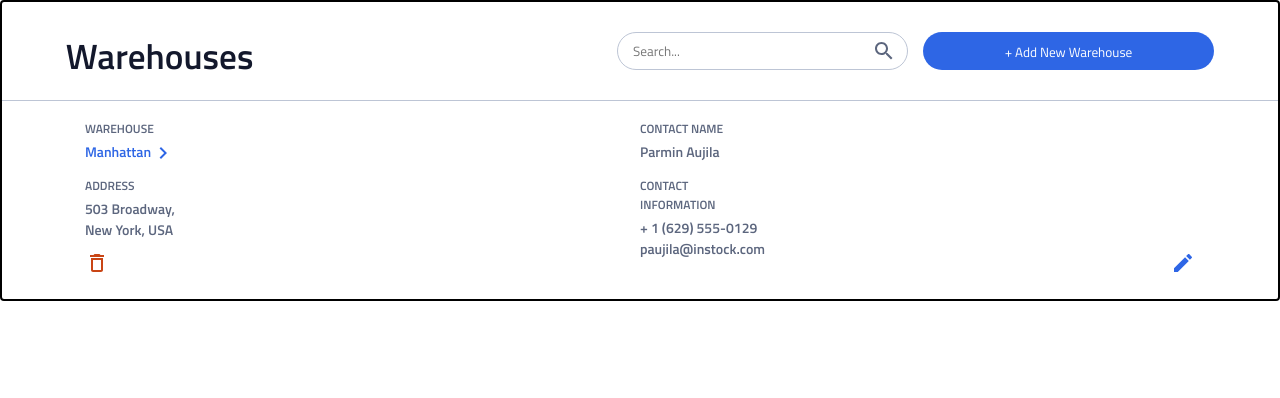
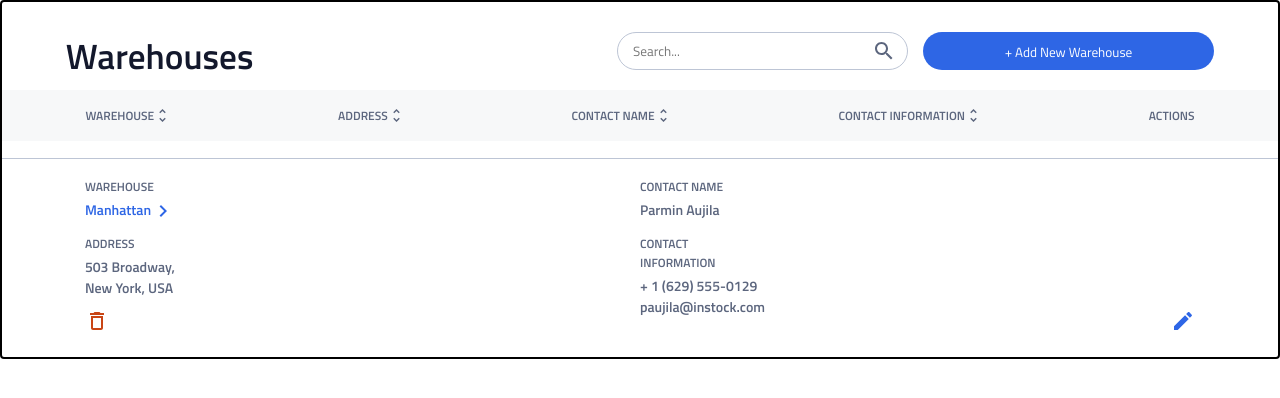
Before and after one commit to sandyngu/shredder-instock, a React (Create React App) app in the folder client/: page / in a window 1280 px wide. Shown: the top 398 px of the page. Built offline with nearby package versions, Linux system fonts and the light colour scheme.

Commit message:
Tablet Headings Bar

```diff
--- a/client/src/components/WarehousesList/WarehousesList.jsx
+++ b/client/src/components/WarehousesList/WarehousesList.jsx
@@ -17,23 +17,23 @@ function WarehousesList() {
             </div>
             <div className="warehouses__headings">
                 <div className="warehouses__title warehouses__title-warehouse">
-                    <p className="warehouses__headings-warehouse">WAREHOUSE</p>
+                    <h4 className="warehouses__headings-warehouse">WAREHOUSE</h4>
                     <img src={Arrows} alt="Arrows" className="warehouses__headings-icon"/>
                 </div>
                 <div className="warehouses__title warehouses__title-address">
-                    <p className="warehouses__headings-warehouse">ADDRESS</p>
+                    <h4 className="warehouses__headings-warehouse">ADDRESS</h4>
                     <img src={Arrows} alt="Arrows" className="warehouses__headings-icon"/>
                 </div>
                 <div className="warehouses__title warehouses__title-contact-name">
-                    <p className="warehouses__headings-warehouse">CONTACT NAME</p>
+                    <h4 className="warehouses__headings-warehouse">CONTACT NAME</h4>
                     <img src={Arrows} alt="Arrows" className="warehouses__headings-icon"/>
                 </div>
                 <div className="warehouses__title warehouses__title-contact-info">
-                    <p className="warehouses__headings-warehouse">CONTACT INFORMATION</p>
+                    <h4 className="warehouses__headings-warehouse">CONTACT INFORMATION</h4>
                     <img src={Arrows} alt="Arrows" className="warehouses__headings-icon"/>
                 </div>
                 <div className="warehouses__title warehouses__title-actions">
-                    <p className="warehouses__headings-warehouse">ACTIONS</p>
+                    <h4 className="warehouses__headings-warehouse">ACTIONS</h4>
                 </div>
             </div>
             <WarehouseListItem />
--- a/client/src/components/WarehousesList/warehouses-list.scss
+++ b/client/src/components/WarehousesList/warehouses-list.scss
@@ -80,5 +80,18 @@ button {
     &__headings {
         background-color: $light-grey;
         display: none;
+
+        @include tablet {
+            display: flex;
+            justify-content: space-around;
+
+            &-icon {
+                width: 17px;
+            }
+        }
+    }
+    &__title {
+        display: flex;
+        margin: 0;
     }
 }
--- a/client/src/partials/_breakpoints.scss
+++ b/client/src/partials/_breakpoints.scss
@@ -1,7 +1,7 @@
 // Media Queries Breakpoints
 
 @mixin mobile {
-    @media screen and (min-width: 320px) {
+    @media screen and (min-width: 375px) {
         @content;
     }
 }
```
